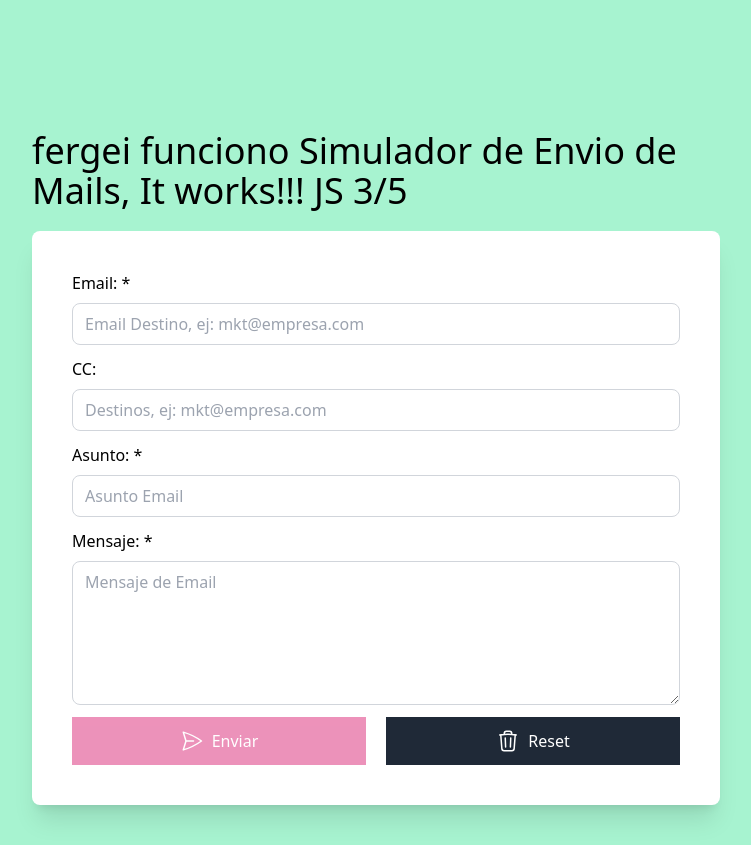
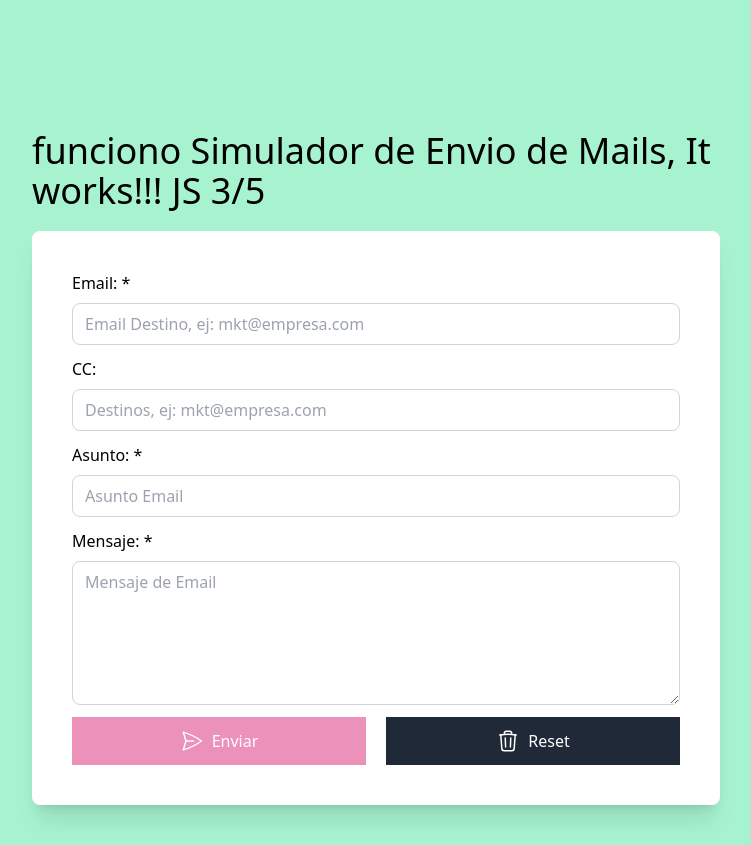
Before and after one commit to KennethTaipe06/BasicJavaScriptApp3, a website: page index.html in a window 1280 px wide. Shown: the part 37-882 px from the top of the page, without its empty margins (264-1015 px from the left). Drawn offline with nearby package versions, Linux system fonts and the light colour scheme.

Commit message:
Update index.html

```diff
--- a/index.html
+++ b/index.html
@@ -13,7 +13,7 @@
 
 <body class="min-h-screen bg-emerald-200">
     <div class="max-w-3xl mx-auto p-10">
-        <h1 class="text-4xl text-gray pt-32"> fergei funciono Simulador de Envio de Mails, It works!!! JS 3/5</h1>
+        <h1 class="text-4xl text-gray pt-32"> funciono Simulador de Envio de Mails, It works!!! JS 3/5</h1>
         <div class="bg-white rounded-lg shadow-xl p-10 mt-5">
             <form id="formulario" class="space-y-3">
                 <div class="flex flex-col space-y-2">
```
